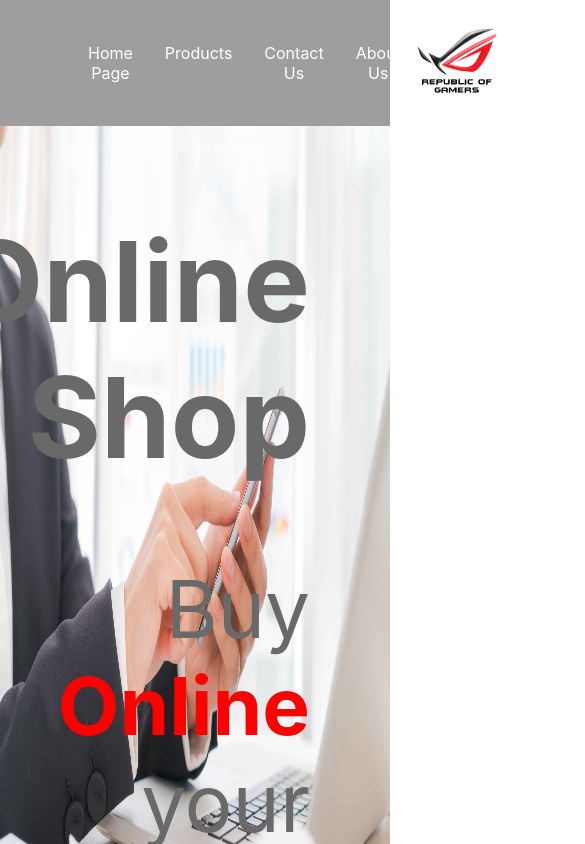
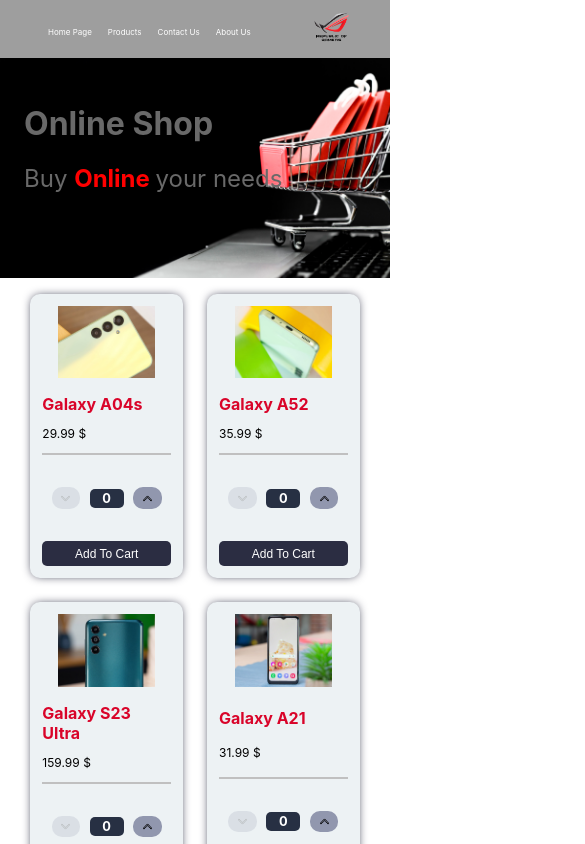
Before and after one commit to AMHBI/Landing-Page, a React (Create React App) app: page / in a window 390 px wide. Shown: the top 844 px of the page, 585 px wide, since content can reach past the window. Built offline with nearby package versions, Linux system fonts and the light colour scheme.

Commit message:
Making CSS's responsive

```diff
--- a/src/components/Banner.module.css
+++ b/src/components/Banner.module.css
@@ -4,21 +4,23 @@
 }
 .container img {
   width: 100%;
-  height: 50rem;
+  height: auto;
+  aspect-ratio: 16/9;
+  object-fit: cover;
 }
 
 .textContainer {
   position: absolute;
-  top: 0.75rem;
-  right: 5rem;
-  text-align: right;
+  top: 1.5rem;
+  left: 1.5rem;
+  text-align: left;
 }
 .textContainer h1 {
-  font-size: 7rem;
+  font-size: 2rem;
   color: #696969;
 }
 .textContainer p {
-  font-size: 5rem;
+  font-size: 1.5rem;
   color: #696969;
   margin-top: 0.1rem;
 }
@@ -27,3 +29,36 @@
   font-weight: bold;
   color: red;
 }
+@media screen and (min-width : 768px) {
+  .container {
+    width: 100%;
+    position: relative;
+  }
+  .container img {
+    width: 100%;
+    height: auto;
+    aspect-ratio: 16/9;
+    object-fit: cover;
+  }
+
+  .textContainer {
+    position: absolute;
+    top: 0.75rem;
+    left: 5rem;
+    text-align: left;
+  }
+  .textContainer h1 {
+    font-size: 7rem;
+    color: #696969;
+  }
+  .textContainer p {
+    font-size: 5rem;
+    color: #696969;
+    margin-top: 0.1rem;
+  }
+
+  .textContainer span {
+    font-weight: bold;
+    color: red;
+  }
+}
--- a/src/components/Card.module.css
+++ b/src/components/Card.module.css
@@ -1,3 +1,77 @@
+.container {
+  display: flex;
+  justify-content: space-between;
+  flex-direction: column;
+  width: 35%;
+  height: auto;
+  margin: 0.75rem;
+  padding: 0.75em;
+  background-color: #edf2f4;
+  border-radius: 10px;
+  box-shadow: 0 0 10px -2px #2b2d42;
+  text-align: left;
+}
+.container img {
+  width: 100%;
+  height: auto;
+  aspect-ratio: 16/9;
+  object-fit: contain;
+  border-radius: 10px;
+}
+.container h3 {
+  color: #d90429;
+  font-size: 1em;
+  margin-bottom: 0;
+  overflow: scroll;
+}
+
+.container p {
+  color: #000000;
+  font-size: 0.75em;
+}
+.container button {
+  width: auto;
+  height: 3vh;
+  cursor: pointer;
+  outline: none;
+  border: 0;
+  background-color: #2b2d42;
+  color: #ffffff;
+  font-weight: 500;
+  font-size: 0.75rem;
+  border-radius: 5px;
+}
+
+.container button:hover {
+  background-color: #616279;
+  color: #ffffff;
+}
+.counter {
+  display: flex;
+  align-items: center;
+  justify-content: space-evenly;
+  padding: 2em 0em;
+  border-top: 2px solid silver;
+}
+.counter img {
+  width: 1em;
+  background-color: #9197ae;
+  padding: 0.4em;
+}
+.counter span {
+  background-color: #273043;
+  padding: 2px 1em;
+  border-radius: 5px;
+  color: #ffffff;
+  font-weight: bolder;
+  font-size: 0.8rem;
+}
+.deactived {
+    opacity: 0.2 ;
+}
+
+
+@media screen and (min-width : 768px) {
   .container {
     display: flex;
     justify-content: space-between;
@@ -22,6 +96,7 @@
     color: #d90429;
     font-size: 1.5em;
     margin-bottom: 0;
+    overflow: hidden;
   }
 
   .container p {
@@ -68,3 +143,7 @@
   .deactived {
       opacity: 0.2 ;
   }
+
+
+
+}
--- a/src/components/Cards.module.css
+++ b/src/components/Cards.module.css
@@ -1,4 +1,13 @@
 .card_container {
     display: flex;
-    margin: 0px 2rem;
+    flex-wrap: wrap;
+    justify-content: center;
+    margin: 0px 0.7rem;
 }
+@media screen and (min-width : 768px) {
+    .card_container {
+        display: flex;
+        flex-wrap: nowrap;
+        margin: 0px 2rem;
+    }
+}
--- a/src/components/Footer.module.css
+++ b/src/components/Footer.module.css
@@ -7,3 +7,4 @@
     color: #ffffff;
     line-height: 4rem;
 }
+@media screen and (min-width : 992px) {}
--- a/src/components/Logos.module.css
+++ b/src/components/Logos.module.css
@@ -6,18 +6,44 @@
 
 .container h3 {
     font-weight: bold;
-    font-size: 3rem;
+    font-size: 1.5rem;
 }
 
 .container div {
     display: flex;
     justify-content: space-evenly;
     align-items: center;
+    text-align: center;
     padding: 0.5rem 5rem ;
-    margin: 10rem 0;
+    margin: 4rem 0;
 }
 .container img {
-    width: 10rem;
+    width: 45%;
     height: auto;
     object-fit: contain;
 }
+@media screen and (min-width : 768px) {
+    .container {
+        text-align: center;
+        margin : 1rem
+
+    }
+
+    .container h3 {
+        font-weight: bold;
+        font-size: 3rem;
+    }
+
+    .container div {
+        display: flex;
+        justify-content: space-evenly;
+        align-items: center;
+        padding: 0.5rem 5rem ;
+        margin: 10rem 0;
+    }
+    .container img {
+        width: 10rem;
+        height: auto;
+        object-fit: contain;
+    }
+}
--- a/src/components/Navbar.module.css
+++ b/src/components/Navbar.module.css
@@ -1,13 +1,13 @@
 .header {
+  max-width: 100vw;
   display: flex;
   justify-content: space-between;
   align-items: center;
   background-color: #9e9e9e;
-  padding: 0.7rem 2rem;
 }
 
 .logo {
-  width: 5em;
+  width: 30%;
   height: auto;
   cursor: pointer;
 }
@@ -18,7 +18,7 @@
 }
 
 .list li {
-  margin: 1em;
+  margin: 0.2rem 0.5rem;
   cursor: pointer;
   color: #fff;
 }
@@ -27,9 +27,50 @@
   color: #000000;
 }
 .list a {
+  font-size: 0.5rem;
   text-decoration: none;
   color: #fff;
 }
 .list a:hover {
   color: #ff0000;
 }
+@media screen and (min-width: 768px) {
+  .header {
+    max-width: 100%;
+    display: flex;
+    justify-content: space-between;
+    align-items: center;
+    background-color: #9e9e9e;
+    padding: 1rem 0;
+  }
+
+  .logo {
+    width: 5em;
+    height: auto;
+    padding-right: 2rem;
+    cursor: pointer;
+  }
+
+  .list {
+    display: flex;
+    list-style: none;
+  }
+
+  .list li {
+    margin: 1em;
+    cursor: pointer;
+    color: #fff;
+  }
+
+  .list li:hover {
+    color: #000000;
+  }
+  .list a {
+    text-decoration: none;
+    color: #fff;
+    font-size: 1.5rem;
+  }
+  .list a:hover {
+    color: #ff0000;
+  }
+}
--- a/src/components/Products.module.css
+++ b/src/components/Products.module.css
@@ -4,3 +4,4 @@
     flex-wrap: wrap;
     min-height: 100vh;
 }
+@media screen and (min-width : 992px) {}
--- a/src/components/Search.module.css
+++ b/src/components/Search.module.css
@@ -3,19 +3,19 @@
     justify-content: space-around;
     align-items: center;
     background-color: #30c0e4;
-    padding: 2rem 2rem;
+    padding: 2rem 1rem;
 }
 
 .container p {
-    font-size: 3rem;
+    font-size: 1rem;
     font-weight: bolder;
     color: #fff;
 }
 
 .container input {
-    width: 20%;
+    width: 30%;
     height: 3rem;
-    padding: 0.5em 0 0.5rem 1rem;
+    padding: 0.1em 0 0.1rem 1rem;
     border: none;
     border-radius: 10px;
 
@@ -24,3 +24,31 @@
 input::placeholder {
     font-size: 1rem;
 }
+@media screen and (min-width : 768px) {
+    .container {
+        display: flex;
+        justify-content: space-around;
+        align-items: center;
+        background-color: #30c0e4;
+        padding: 2rem 2rem;
+    }
+
+    .container p {
+        font-size: 3rem;
+        font-weight: bolder;
+        color: #fff;
+    }
+
+    .container input {
+        width: 20%;
+        height: 3rem;
+        padding: 0.5em 0 0.5rem 1rem;
+        border: none;
+        border-radius: 10px;
+
+    }
+
+    input::placeholder {
+        font-size: 1rem;
+    }
+}
```
Also changed, not shown: src/images/Banner.jpg. Lines whose indentation alone changed are shown as unchanged.
